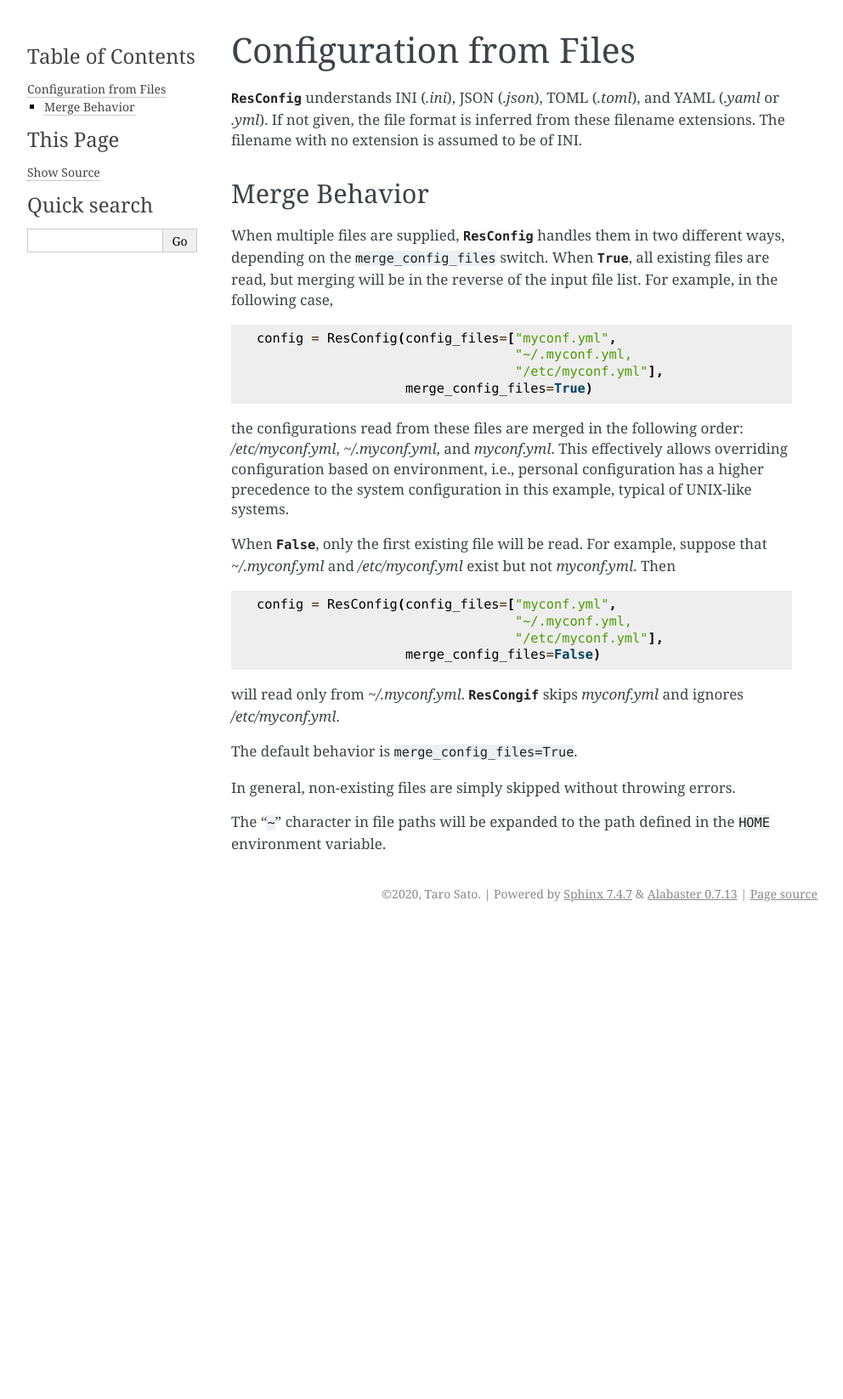
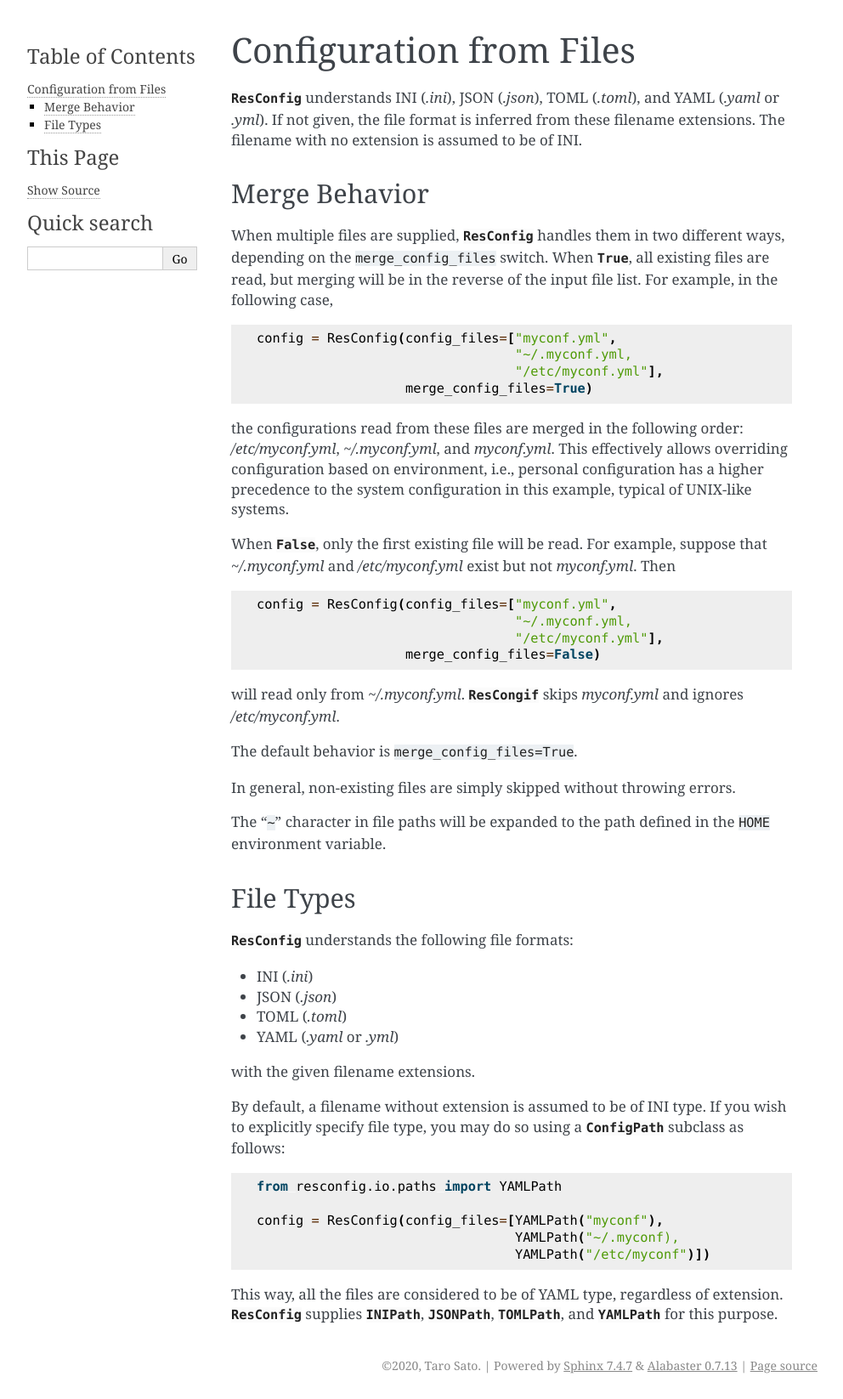
Before and after one commit to okomestudio/resconfig, a Sphinx documentation site: the page built from docs/source/config_files.rst, in a window 1280 px wide. Shown: the whole page at 85% size, without its empty margins (148-1140 px from the left). Built offline with Sphinx 7.4.7, drawn with Linux system fonts in a browser that asks for light colours; before the commit the page ends 1091 px from its top, so only the background shows below that.

Commit message:
Add ConfigPath documentation (closes #20)

```diff
--- a/docs/source/config_files.rst
+++ b/docs/source/config_files.rst
@@ -51,3 +51,33 @@ errors.
 
 The “``~``” character in file paths will be expanded to the path
 defined in the ``HOME`` environment variable.
+
+
+File Types
+----------
+
+:class:`.ResConfig` understands the following file formats:
+
+- INI (`.ini`)
+- JSON (`.json`)
+- TOML (`.toml`)
+- YAML (`.yaml` or `.yml`)
+
+with the given filename extensions.
+
+By default, a filename without extension is assumed to be of INI
+type. If you wish to explicitly specify file type, you may do so using
+a :class:`.ConfigPath` subclass as follows:
+
+.. code-block:: python
+
+   from resconfig.io.paths import YAMLPath
+
+   config = ResConfig(config_files=[YAMLPath("myconf"),
+                                    YAMLPath("~/.myconf),
+                                    YAMLPath("/etc/myconf")])
+
+This way, all the files are considered to be of YAML type, regardless
+of extension. :class:`.ResConfig` supplies :class:`.INIPath`,
+:class:`.JSONPath`, :class:`TOMLPath`, and :class:`YAMLPath` for this
+purpose.
```
Also changed, not shown: docs/source/api.rst (+21 -0 lines).
